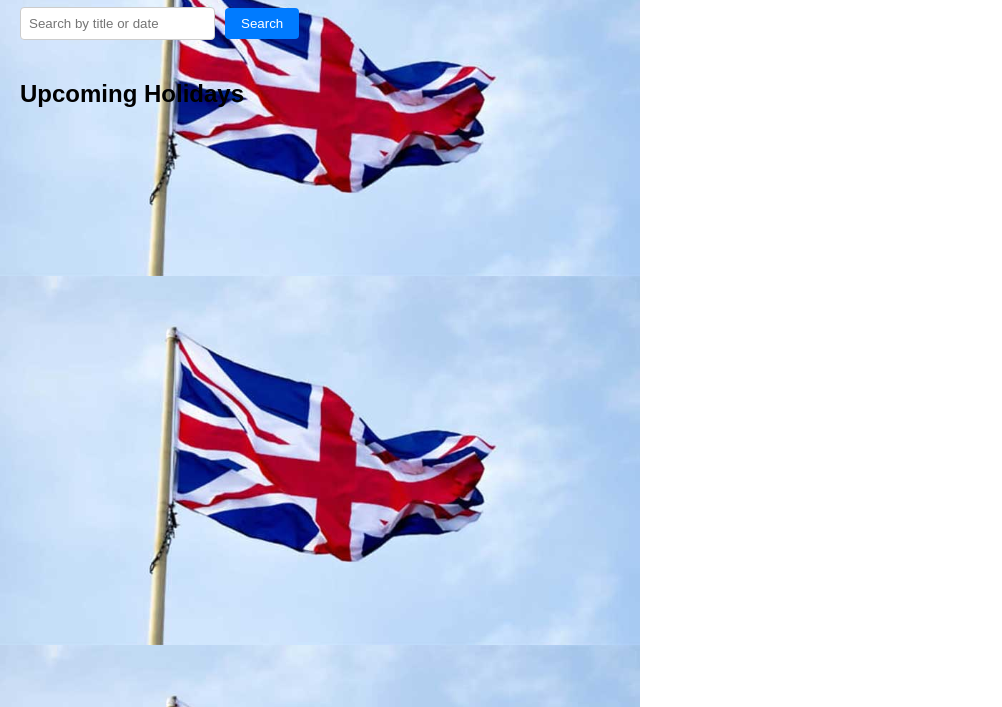
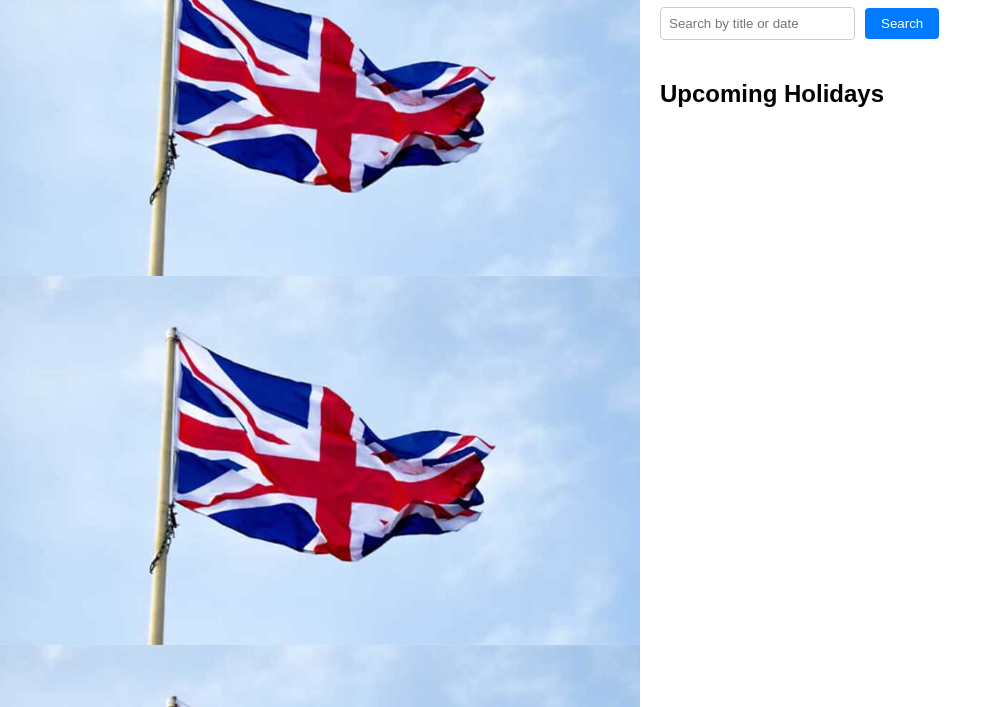
Before and after one commit to kipkorir73/dbd, a plain HTML site: page index.html in a window 1280 px wide. Shown: the part 93-800 px from the top of the page, without its empty margins (0-1002 px from the left). Drawn offline with Linux system fonts and the light colour scheme; no server answers.

Commit message:
Project Complete

```diff
--- a/css/style.css
+++ b/css/style.css
@@ -17,11 +17,13 @@ body {
     left: 0; /* Position at the left of the viewport */
     z-index: -1; /* Move the background behind other content */
 }
+
 .content {
     width: 50%; /* Occupy half of the width */
     padding: 20px;
     display: flex; /* Use flexbox for layout */
     flex-direction: column; /* Arrange items vertically */
+    margin-left: 50%; /* Ensure content starts after the background image */
 }
 
 #uk-holidays {
```
